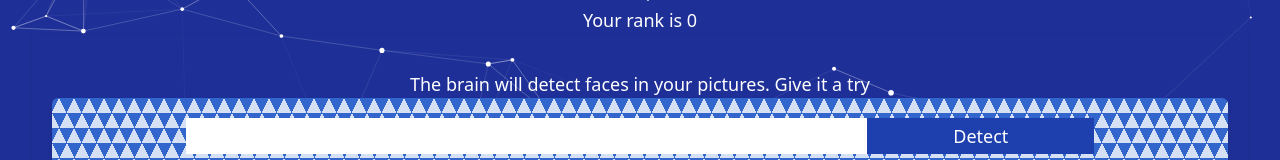
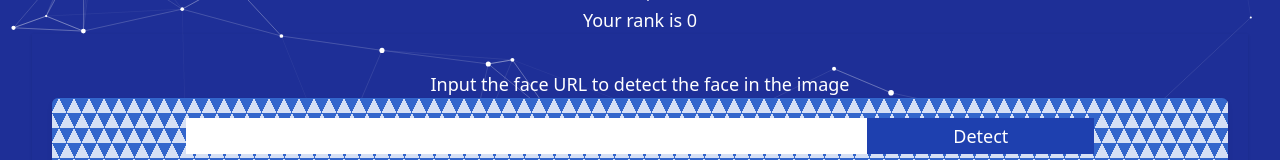
Before and after one commit to itIsMuse/face-recognition-app, a React (Vite) app: page /home in a window 1280 px wide. Shown: the part 331-491 px from the top of the page. Built offline with nearby package versions, Linux system fonts and the light colour scheme.

Commit message:
chore: Update API endpoints to use production server

```diff
--- a/src/components/InputForm/InputText.jsx
+++ b/src/components/InputForm/InputText.jsx
@@ -4,7 +4,7 @@ import './InputText.css'
 
 const InputText = ({onInputChange, onButtonSubmit}) => {
 
-  const introText = 'The brain will detect faces in your pictures. Give it a try'
+  const introText = 'Input the face URL to detect the face in the image'
   return (
     <>
     <div className='p-5 pt-9 mt- shadow text-lg w-full'>
```
